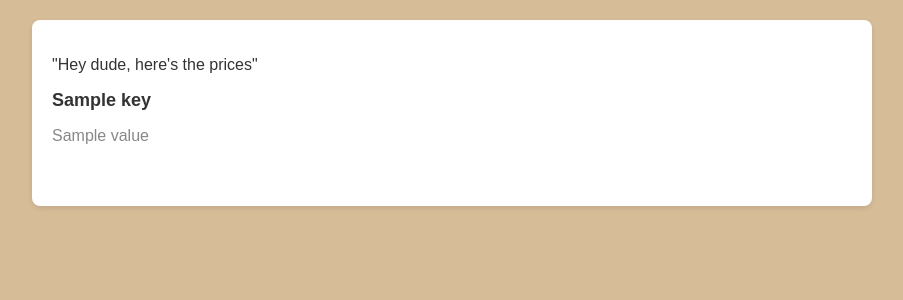
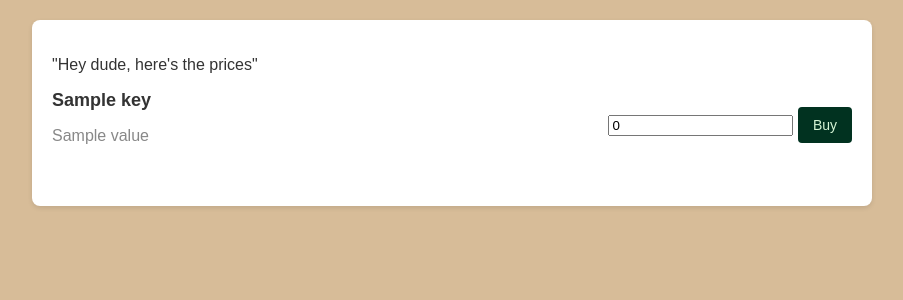
Before and after one commit to Fa-zz/Flask-trading-game, a Flask app: template templates/play.html in a window 1280 px wide. Shown: the part 48-348 px from the top of the page, without its empty margins (188-1091 px from the left). Run offline with Flask 3, Linux system fonts and the light colour scheme; the template is opened without the code that fills it: most values are stand-ins (such as "Sample title", 1, 10 or a date in 2020).

Commit message:
Buying works
Forms and buy button for buying items

Buy button event listeners

Async handle buy button clicked function

```diff
--- a/app.py
+++ b/app.py
@@ -48,15 +48,19 @@ def jet():
 
 @app.route('/api/buy', methods=['POST'])
 def buy():
-    game_data = request.get_json()
-    print(game_data)
+    buy_data = request.get_json()
+    print(buy_data)
+
+    game_id = session['game_id']
+    state = games[session['game_id']]
+    state["shopping_cart"] = buy_data
 
     # Check if the game ID exists
-    if game_data['game_id'] not in games:
+    if game_id not in games:
         return jsonify({'error': 'Game not found'}), 404
 
-    games[game_data['game_id']] = game_logic.buy(game_data)
-    return jsonify(game_data)
+    state = game_logic.buy(state)
+    return jsonify(state)
 """
 @app.route('/take_turn', methods=['POST'])
 def take_turn():
--- a/static/scripts.js
+++ b/static/scripts.js
@@ -40,8 +40,61 @@ async function handlePlayButtonClick() {
     }
 }
 
+// Function to handle the play button click event
+async function handleBuyButtonClick(event) {
+    // Get the clicked button and its parent form
+    const buttonElement = event.target;
+    const form = buttonElement.closest('.buy-form');
+
+    // Extract the item ID and buy amount from the form
+    const itemId = form.querySelector('input[name="item-id"]').value;
+    const buyAmount = form.querySelector('input[name="buy-amt"]').value;
+
+    // Validate the input
+    if (buyAmount <= 0) {
+        alert('Please enter a valid amount to buy.');
+        return;
+    }
+
+    // Construct the POST request payload
+    const payload = {
+        item_id: itemId,
+        buy_amount: parseInt(buyAmount, 10),
+    };
+
+    try {
+        // Send data to /api/buy (POST request)
+        const response = await fetch('/api/buy', {
+            method: 'POST',
+            headers: {
+                'Content-Type': 'application/json',
+            },
+            body: JSON.stringify(payload),
+        });
+
+        if (!response.ok) {
+            throw new Error(`HTTP error! status: ${response.status}`);
+        }
+
+        const result = await response.json();
+        console.log(result)
+        alert(`You bought ${payload.buy_amount} ${payload.item_id}`);
+    } catch (error) {
+        console.error('Error during the buy operation:', error);
+        alert('Failed to buy item. Please try again.');
+    }
+}
+
 // Event listener for the play button
 const playButton = document.getElementById('play-button');
 if (playButton) {
     playButton.addEventListener('click', handlePlayButtonClick);
 }
+
+// Event listener for each buy button
+const buyButtons = document.querySelectorAll('.buy-button');
+if (buyButtons) {
+    buyButtons.forEach(button => {
+        button.addEventListener('click', handleBuyButtonClick);
+    });
+}
--- a/templates/play.html
+++ b/templates/play.html
@@ -22,6 +22,11 @@
                     <h2 class="item-name">{{ key }}</h2>
                     <p class="item-price">{{ value }}</p>
                 </div>
+                <form class="buy-form">
+                    <input type="hidden" name="item-id" value="{{ key }}">
+                    <input type="number" name="buy-amt" class="buy-amt" value="0" min="0">
+                    <button class="buy-button" id="buy-button" type="button">Buy</button>
+                </form>
             </li>
             {% endfor %}
         </ul>
```
Also changed, not shown: game_logic.py (+15 -17 lines).
